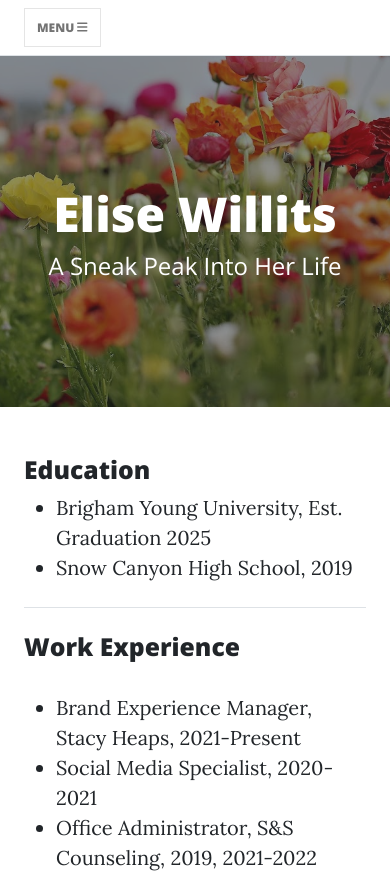
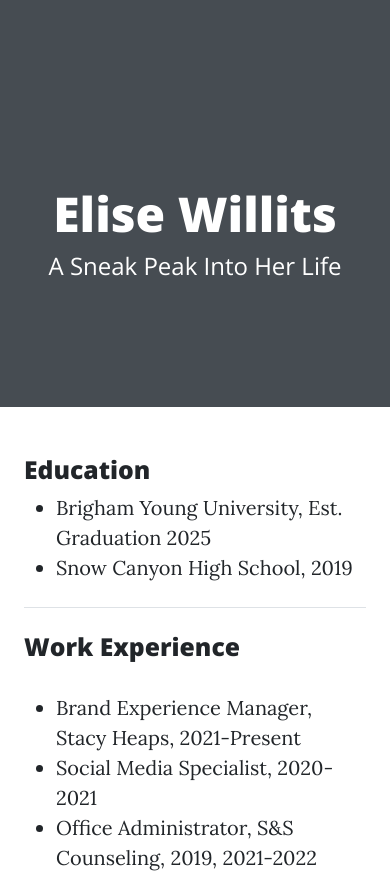
Before and after one commit to elisewil/IS201_Final, a plain HTML site: page resumeindex.html in a window 390 px wide. Shown: the top 876 px of the page. Drawn offline with nearby package versions, Linux system fonts and the light colour scheme.

Commit message:
Add files via upload

```diff
--- a/resumeindex.html
+++ b/resumeindex.html
@@ -17,21 +17,8 @@
         <link rel="stylesheet" type="text/css" hfref="./css/mystyles.css">
     </head>
     <body>
-        <!-- Navigation-->
-        <nav class="navbar navbar-expand-lg navbar-light" id="mainNav">
-            <div class="container px-4 px-lg-5">
-
-                <button class="navbar-toggler" type="button" data-bs-toggle="collapse" data-bs-target="#navbarResponsive" aria-controls="navbarResponsive" aria-expanded="false" aria-label="Toggle navigation">
-                    Menu
-                    <i class="fas fa-bars"></i>
-
-
-                    </ul>
-                </div>
-            </div>
-        </nav>
         <!-- Page Header-->
-        <header class="masthead" style="background-image: url('assets/img/8V8A6594.jpg">
+        <header class="masthead" style="background-image: url'assets/img/8V8A6594.jpg">
             <div class="container position-relative px-4 px-lg-5">
                 <div class="row gx-4 gx-lg-5 justify-content-center">
                     <div class="col-md-10 col-lg-8 col-xl-7">
```
